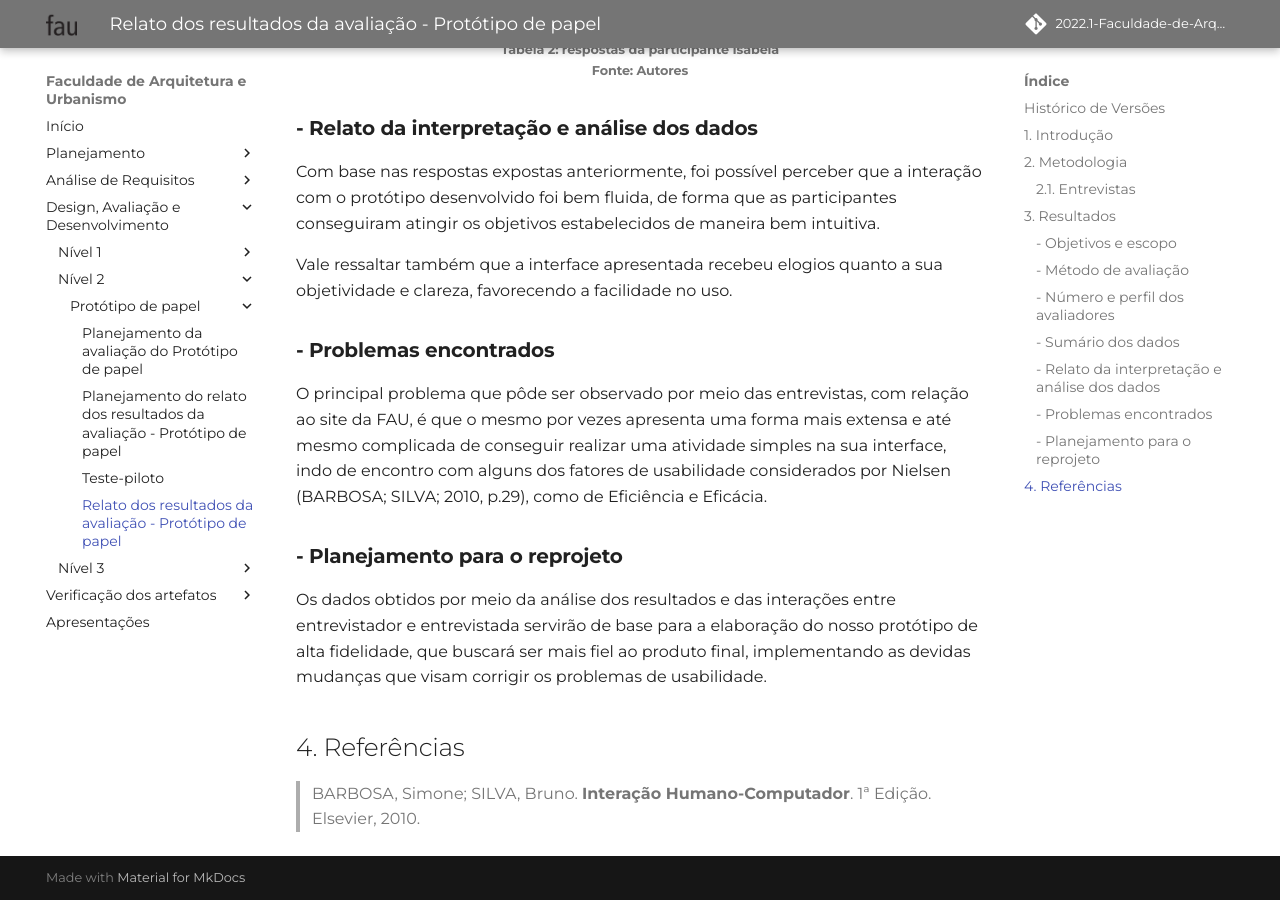
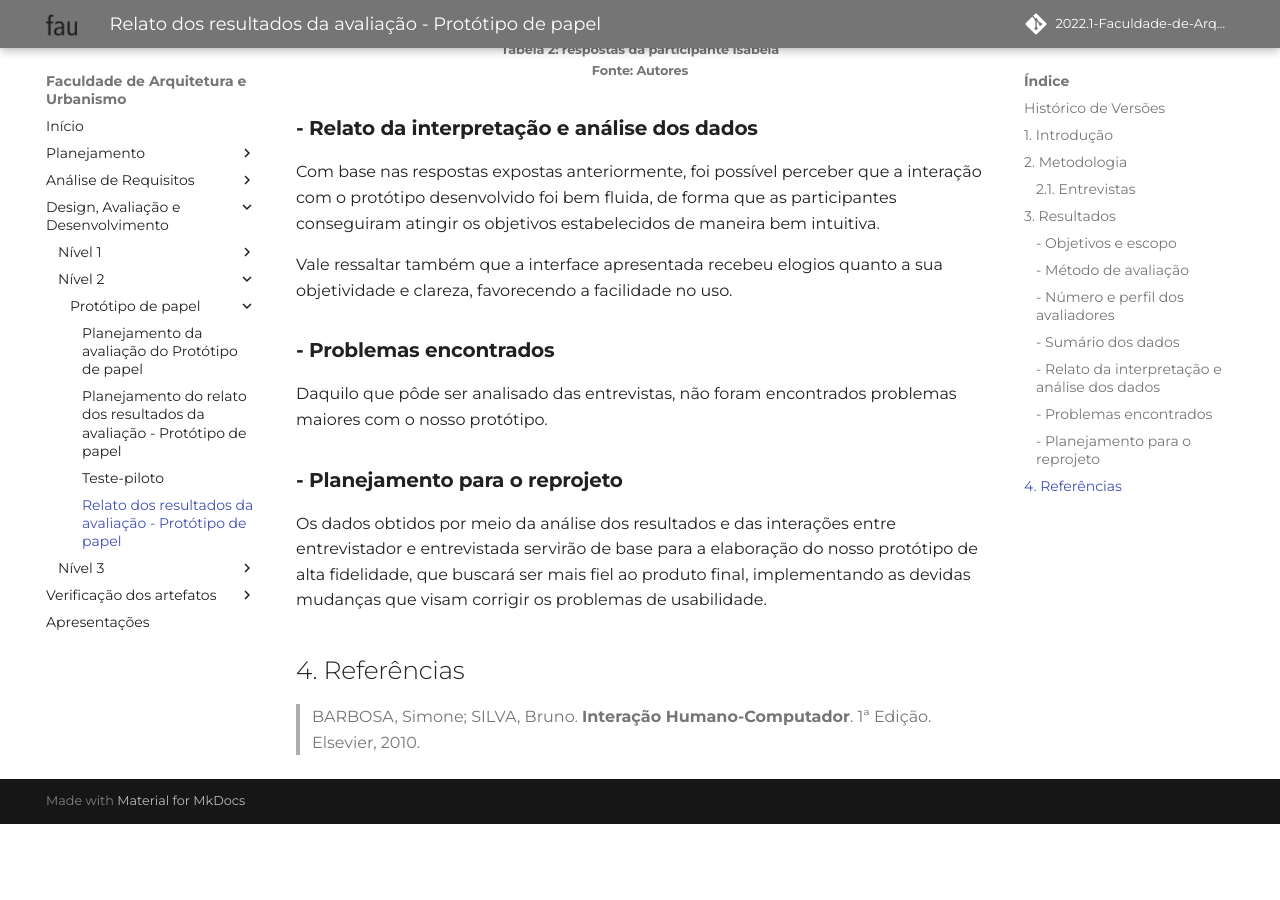
Before and after one commit to Mateusvff/2022.1-Faculdade-de-Arquitetura-e-Urbanismo, an MkDocs documentation site: the page built from docs/designAvalEDesenv/nivel2/prototPapel/relato-result-prot-papel.md, in a window 1280 px wide and 900 px high, scrolled down 3701 px. Built offline with MkDocs 1.6.1 and Material for MkDocs 9.7.7, drawn with Linux system fonts in a browser that asks for light colours; some web fonts are replaced; comment, search, counter and statistics services are not loaded; after the commit the page ends 4525 px from its top, so only the background shows below that.

Commit message:
:repeat:(#73) correção no tópico de Problemas encontrados

```diff
--- a/docs/designAvalEDesenv/nivel2/prototPapel/relato-result-prot-papel.md
+++ b/docs/designAvalEDesenv/nivel2/prototPapel/relato-result-prot-papel.md
@@ -81,7 +81,7 @@ Vale ressaltar também que a interface apresentada recebeu elogios quanto a sua
 
 ### **- Problemas encontrados**
 
-O principal problema que pôde ser observado por meio das entrevistas, com relação ao site da FAU, é que o mesmo por vezes apresenta uma forma mais extensa e até mesmo complicada de conseguir realizar uma atividade simples na sua interface, indo de encontro com alguns dos fatores de usabilidade considerados por Nielsen (BARBOSA; SILVA; 2010, p.29), como de Eficiência e Eficácia.
+Daquilo que pôde ser analisado das entrevistas, não foram encontrados problemas maiores com o nosso protótipo.
 
 ### **- Planejamento para o reprojeto**
 
```
